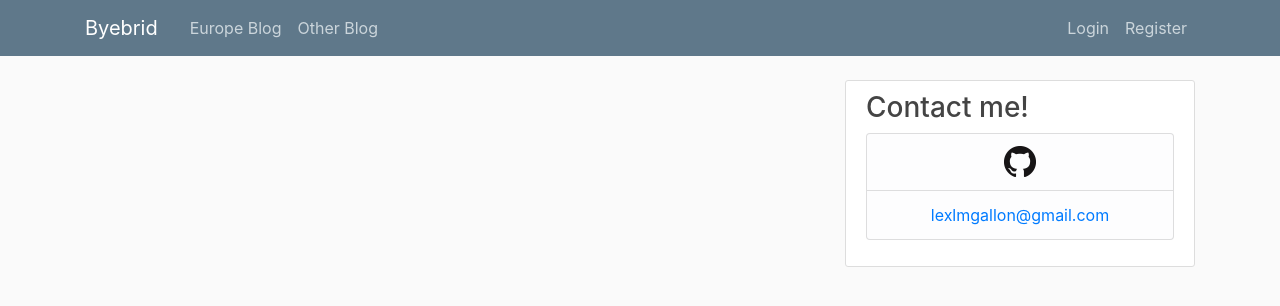
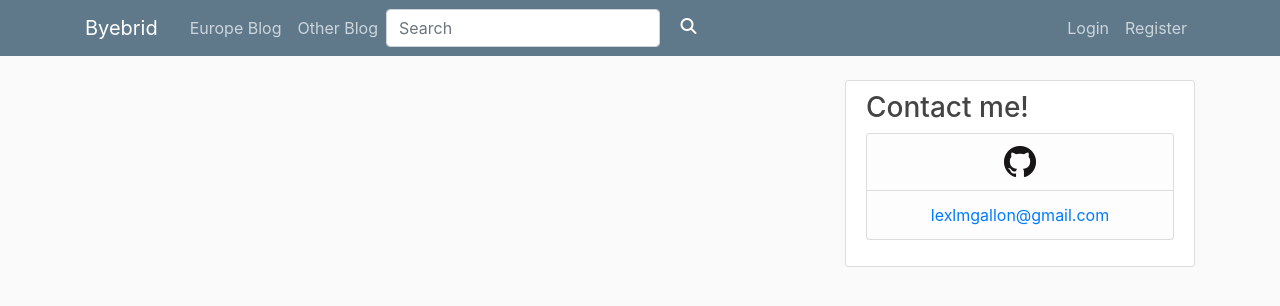
Before and after one commit to byebrid/byebrid_site, a Django app: page /blog/ in a window 1280 px wide. Shown: the top 306 px of the page. Run offline with Django 3.2, Linux system fonts and the light colour scheme; data that the repository does not hold is empty; parts of the project's set-up code (start-up, migrations or seed data) failed here and were passed over; some libraries are stand-ins or nearby versions.

Commit message:
Added non-functional searchbar + fontawesome
- Simple commit before I try to add searchbar functionality

```diff
--- a/django_project/templates/django_project/base.html
+++ b/django_project/templates/django_project/base.html
@@ -6,9 +6,11 @@
   <meta charset="utf-8">
   <meta name="viewport" content="width=device-width, initial-scale=1, shrink-to-fit=no">
 
+  <!-- For icons and such -->
+  <script src="https://kit.fontawesome.com/64096b8aa8.js" crossorigin="anonymous"></script>
   <!-- Bootstrap CSS -->
   <link rel="stylesheet" href="https://stackpath.bootstrapcdn.com/bootstrap/4.4.1/css/bootstrap.min.css" integrity="sha384-Vkoo8x4CGsO3+Hhxv8T/Q5PaXtkKtu6ug5TOeNV6gBiFeWPGFN9MuhOf23Q9Ifjh" crossorigin="anonymous">
-
+  <!-- Extra CSS -->
   <link rel="stylesheet" type="text/css" href="{% static 'europe_blog/main.css' %}">
 
   {% if title %}
@@ -30,7 +32,14 @@
           <div class="navbar-nav mr-auto">
               <a class="nav-item nav-link" href="{% url 'europe_blog_home' %}">Europe Blog</a>
               <a class="nav-item nav-link" href="{% url 'blog_home' %}">Other Blog</a>
-            </div>
+              <!-- Searchbar -->
+              <form class="form-inline mr-auto">
+                <div class="md-form my-0">
+                  <input class="form-control" type="text" placeholder="Search" aria-label="Search">
+                  <i class="fas fa-search text-white ml-3" aria-hidden="true"></i>
+                </div>
+              </form>
+          </div>
           <!-- Navbar Right Side -->
           <div class="navbar-nav">
             {% if user.is_authenticated %}
@@ -92,5 +101,6 @@
   <script src="https://code.jquery.com/jquery-3.4.1.slim.min.js" integrity="sha384-J6qa4849blE2+poT4WnyKhv5vZF5SrPo0iEjwBvKU7imGFAV0wwj1yYfoRSJoZ+n" crossorigin="anonymous"></script>
   <script src="https://cdn.jsdelivr.net/npm/popper.js@1.16.0/dist/umd/popper.min.js" integrity="sha384-Q6E9RHvbIyZFJoft+2mJbHaEWldlvI9IOYy5n3zV9zzTtmI3UksdQRVvoxMfooAo" crossorigin="anonymous"></script>
   <script src="https://stackpath.bootstrapcdn.com/bootstrap/4.4.1/js/bootstrap.min.js" integrity="sha384-wfSDF2E50Y2D1uUdj0O3uMBJnjuUD4Ih7YwaYd1iqfktj0Uod8GCExl3Og8ifwB6" crossorigin="anonymous"></script>
+
 </body>
 </html>
```
